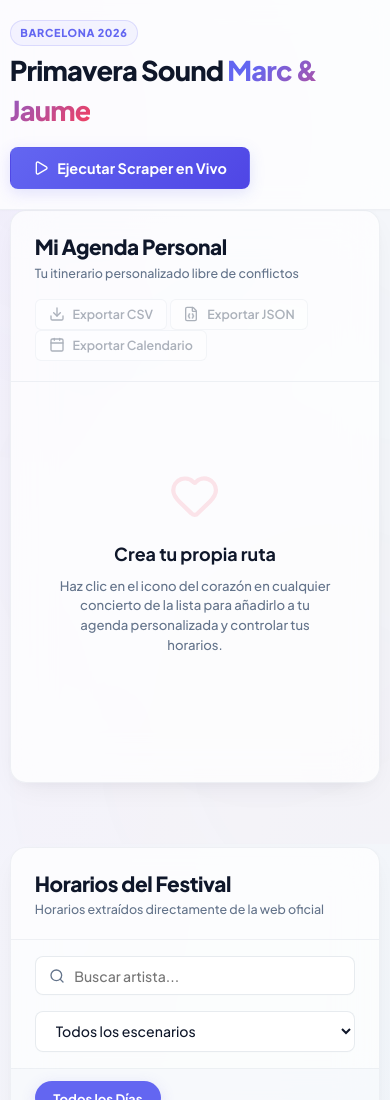
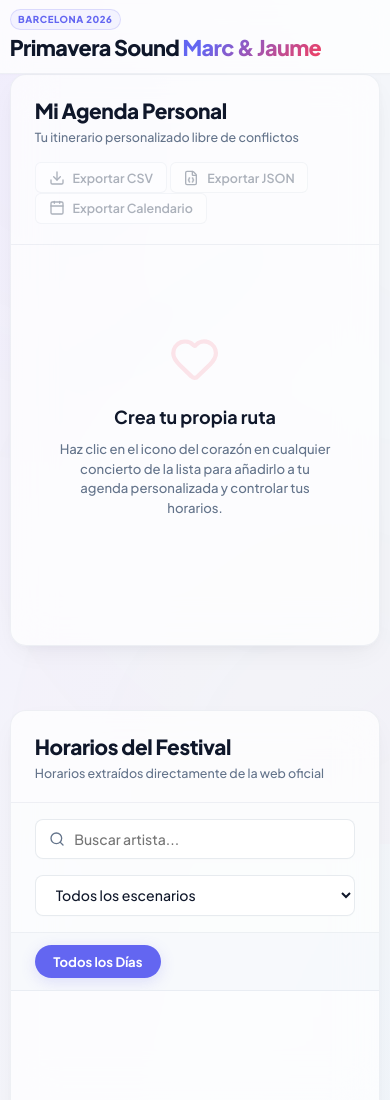
Before and after one commit to marcgime/primaveramarcyjaume, a website: page public/index.html in a window 390 px wide. Shown: the top 1100 px of the page. Drawn offline with nearby package versions, Linux system fonts and the light colour scheme; no server answers.

Commit message:
Ocultar boton de scraper en vivo y hacer el header mas compacto en moviles

```diff
--- a/public/index.css
+++ b/public/index.css
@@ -130,13 +130,17 @@
 /* --- ENCABEZADO --- */
 .app-header {
   border-bottom: 1px solid var(--border-glass);
-  padding: 1.25rem 0;
+  padding: 0.85rem 0;
   backdrop-filter: blur(14px);
   background: rgba(255, 255, 255, 0.75);
   position: sticky;
   top: 0;
   z-index: 100;
   box-shadow: 0 1px 2px 0 rgba(0, 0, 0, 0.02);
+}
+
+.scraper-action-zone {
+  display: none;
 }
 
 .header-content {
@@ -1015,3 +1019,19 @@
   font-size: 0.8rem;
   color: var(--text-muted);
 }
+
+@media (max-width: 768px) {
+  .app-header {
+    padding: 0.55rem 0;
+  }
+  .app-title {
+    font-size: 1.35rem;
+  }
+  .logo-area {
+    gap: 0.1rem;
+  }
+  .badge {
+    font-size: 0.6rem;
+    padding: 0.15rem 0.45rem;
+  }
+}
--- a/public/index.html
+++ b/public/index.html
@@ -137,8 +137,7 @@
           <div id="lineup-empty" class="empty-state">
             <i data-lucide="file-warning" class="empty-icon"></i>
             <h3>No hay horarios disponibles</h3>
-            <p>Por favor, haz clic en "Ejecutar Scraper en Vivo" para extraer los horarios actuales de la web de
-              Primavera Sound.</p>
+            <p>Los horarios se cargarán automáticamente cuando estén disponibles en el servidor.</p>
           </div>
 
           <div id="lineup-list" class="lineup-list">
```
